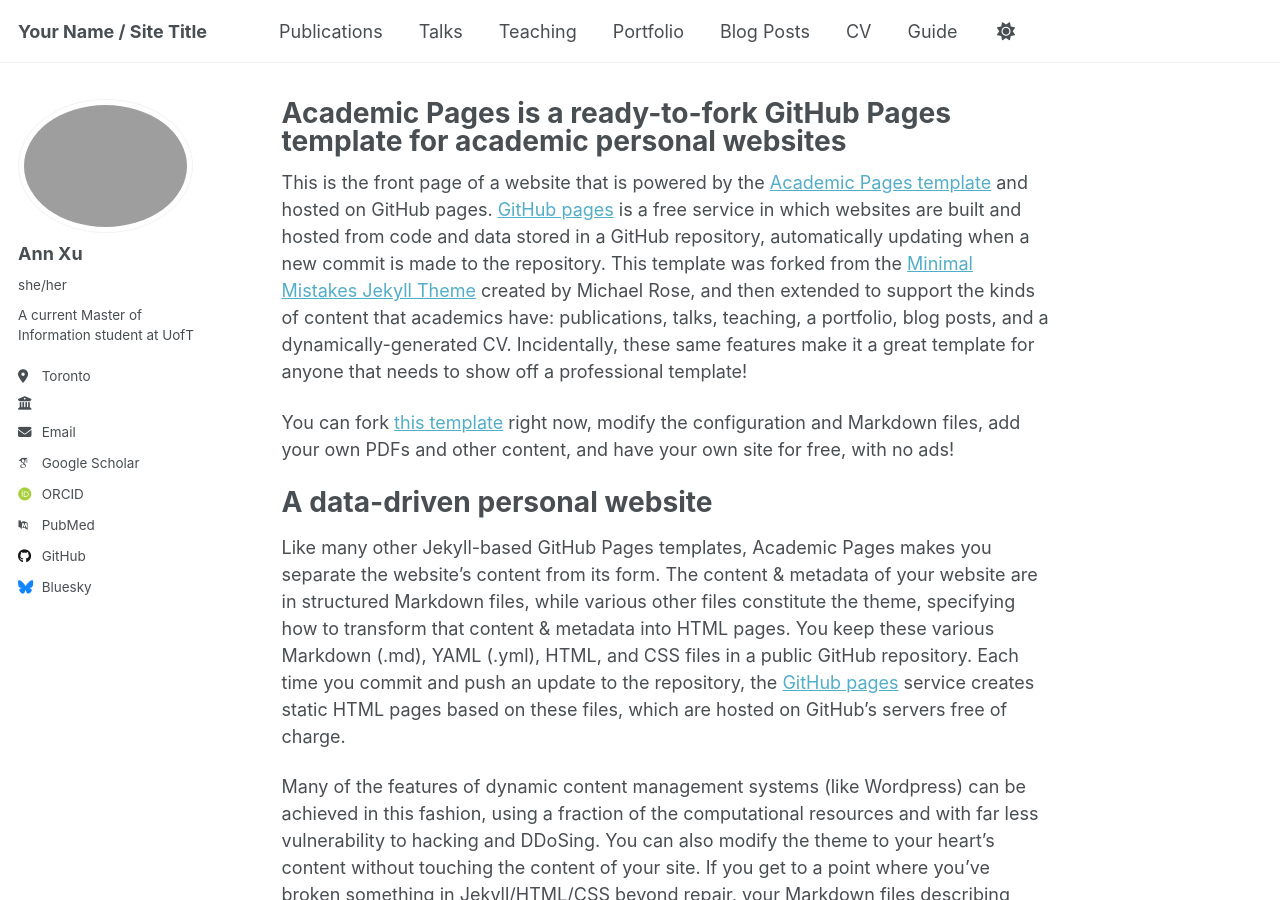
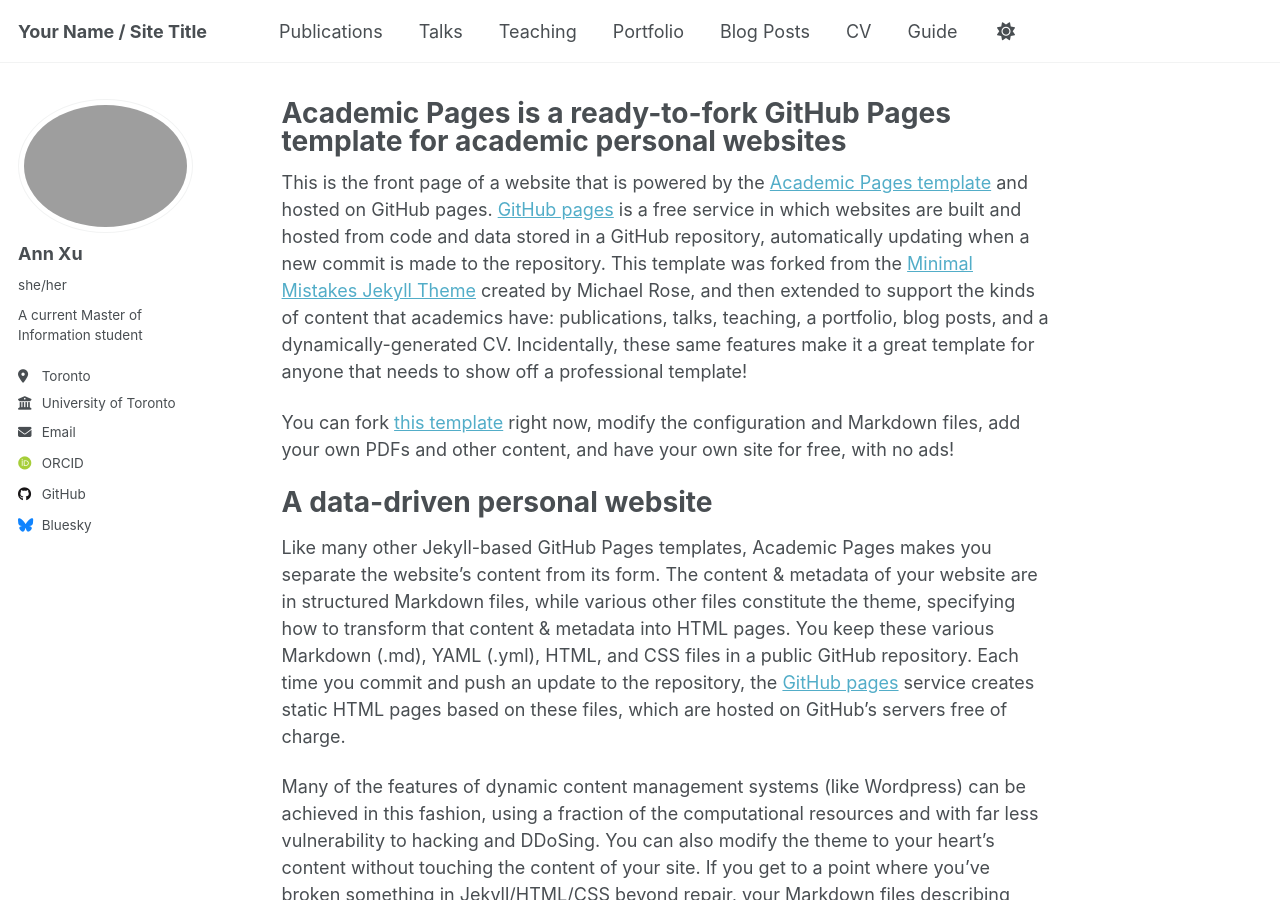
Before and after one commit to aydx-offline/aydx-offline.github.io, a Jekyll site: the page built from _pages/about.md, in a window 1280 px wide and 900 px high. Built offline with Jekyll 4.4.1, drawn with Linux system fonts in a browser that asks for light colours; some web fonts are replaced; a script that is not in the unit is left out.

Commit message:
Update _config.yml

```diff
--- a/_config.yml
+++ b/_config.yml
@@ -26,21 +26,21 @@ author:
   avatar           : "photo.jpg"
   name             : "Ann Xu"
   pronouns         : "she/her"
-  bio              : "A current Master of Information student at UofT"
+  bio              : "A current Master of Information student"
   location         : "Toronto"
-  employer         : ""
+  employer         : "University of Toronto"
   uri              : # URL
   email            : "annxyd12345@outlook.com"
 
   # Academic websites
   academia         : # URL
   arxiv            : # URL - Update with the correct link to your profile
-  googlescholar    : "https://scholar.google.com/citations?user=PS_CX0AAAAAJ"
+  googlescholar    : #"https://scholar.google.com/citations?user=PS_CX0AAAAAJ"
   inspire-hep      : # URL
   impactstory      : # URL
-  orcid            : "http://orcid.org/yourorcidurl"
+  orcid            : "https://orcid.org/0009-0006-9844-3177"
   semantic         : # URL
-  pubmed           : "https://www.ncbi.nlm.nih.gov/pubmed/?term=john+snow"
+  pubmed           : #"https://www.ncbi.nlm.nih.gov/pubmed/?term=john+snow"
   researchgate     : # URL
   scopus           : # URL
 
```
